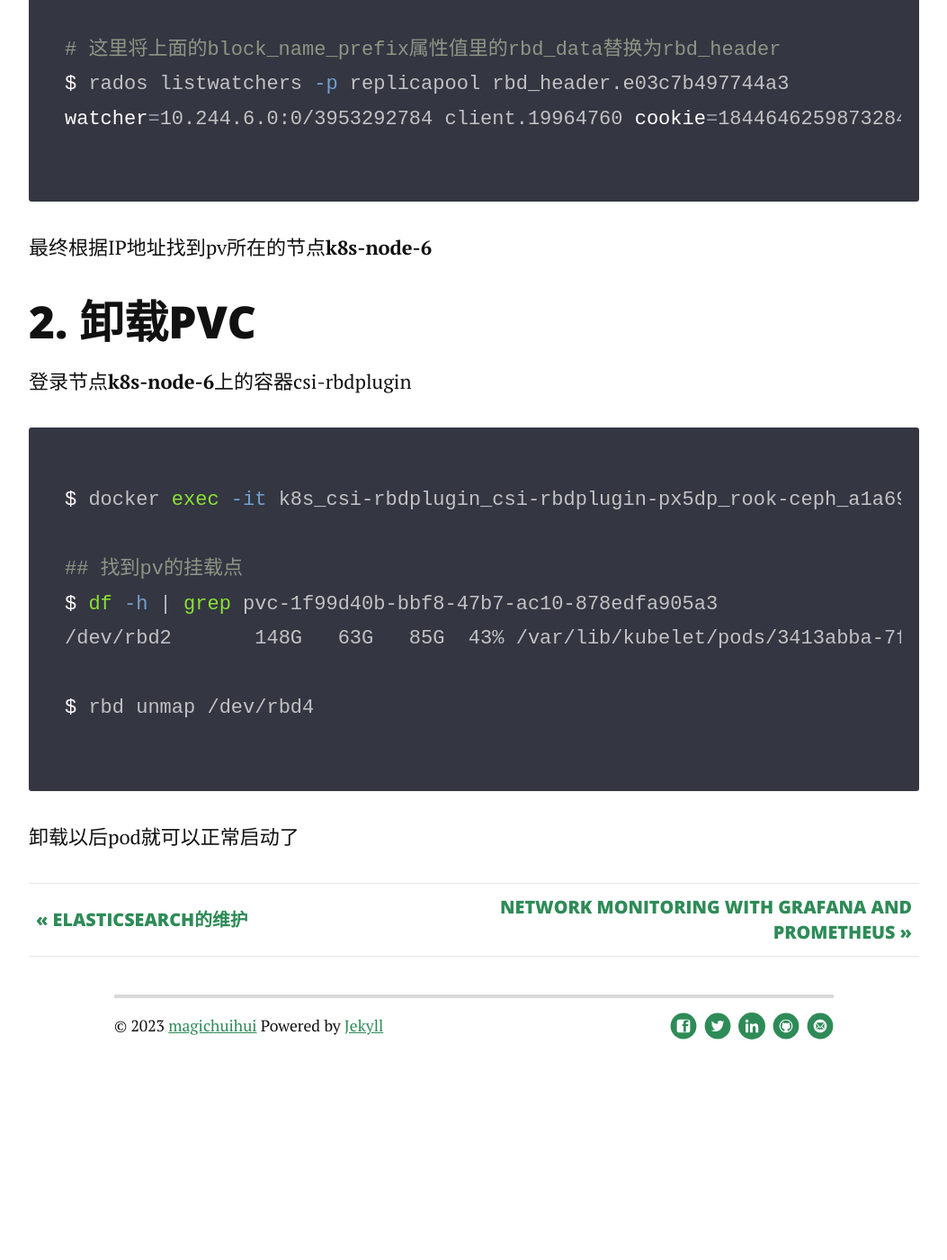
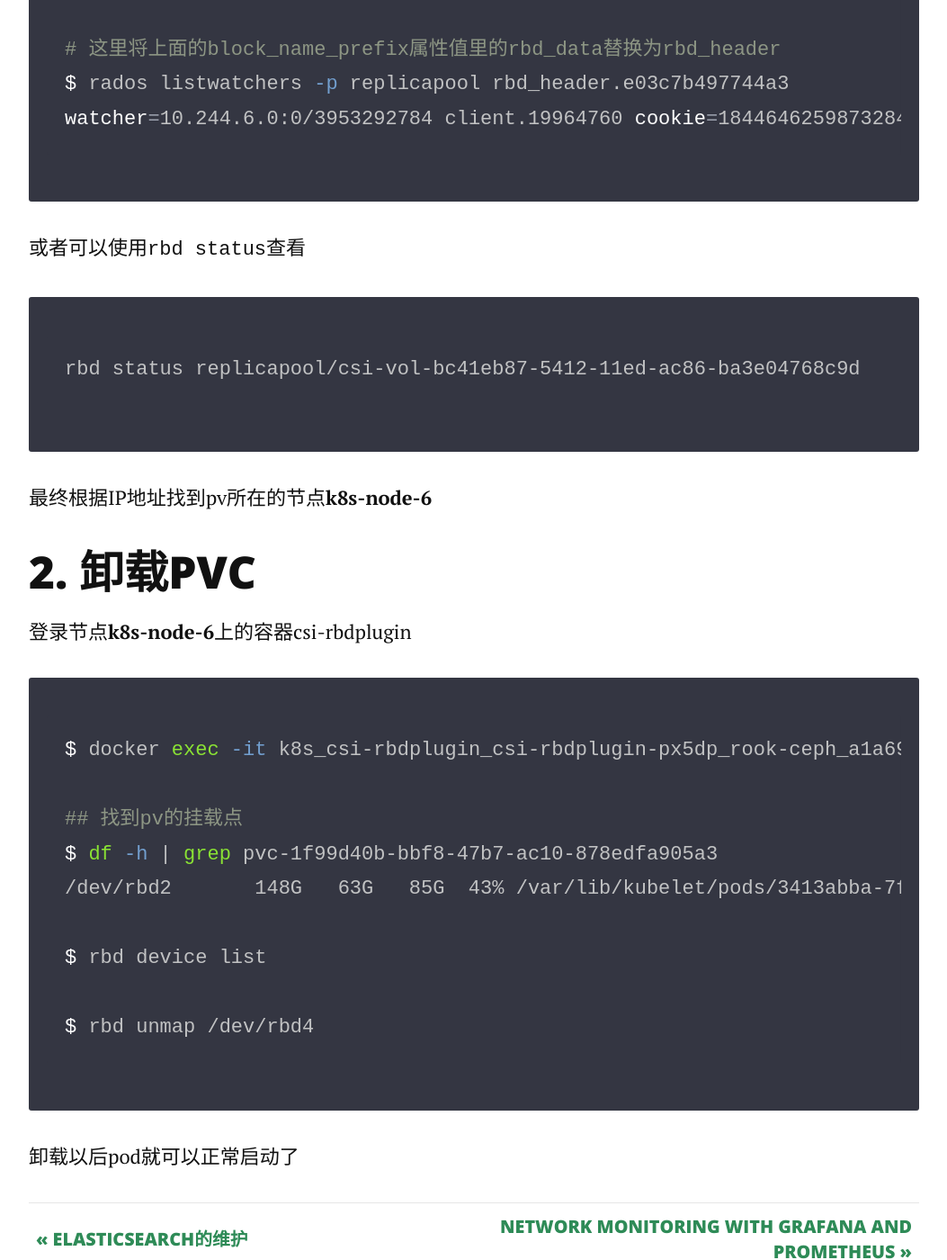
Before and after one commit to magichuihui/magichuihui.github.io, a Jekyll site: the page built from _posts/2023-04-21-unable-mount-ceph-pvc.md, in a window 1280 px wide and 1400 px high, scrolled down 2522 px. Shown: the whole window at 90% size, without its empty margins (113-1166 px from the left). Built offline with Jekyll 4.4.1, drawn with Linux system fonts in a browser that asks for light colours; nearby versions of some CDN libraries; comment, search, counter and statistics services are not loaded; before the commit the page ends 3719 px from its top, so only the background shows below that.

Commit message:
fix: use `rbd status` to get watcher

````diff
--- a/_posts/2023-04-21-unable-mount-ceph-pvc.md
+++ b/_posts/2023-04-21-unable-mount-ceph-pvc.md
@@ -61,6 +61,12 @@ $ rados listwatchers -p replicapool rbd_header.e03c7b497744a3
 watcher=10.244.6.0:0/3953292784 client.19964760 cookie=18446462598732840963
 ```
 
+或者可以使用`rbd status`查看
+
+```bash
+rbd status replicapool/csi-vol-bc41eb87-5412-11ed-ac86-ba3e04768c9d
+```
+
 最终根据IP地址找到pv所在的节点**k8s-node-6**
 
 ## 2. 卸载PVC
@@ -74,6 +80,8 @@ $ docker exec -it k8s_csi-rbdplugin_csi-rbdplugin-px5dp_rook-ceph_a1a69a28-4249-
 $ df -h | grep pvc-1f99d40b-bbf8-47b7-ac10-878edfa905a3
 /dev/rbd2       148G   63G   85G  43% /var/lib/kubelet/pods/3413abba-7f81-4e62-8946-ee76b515ec89/volumes/kubernetes.io~csi/pvc-1f99d40b-bbf8-47b7-ac10-878edfa905a3/mount
 
+$ rbd device list
+
 $ rbd unmap /dev/rbd4
 ```
 卸载以后pod就可以正常启动了
````
